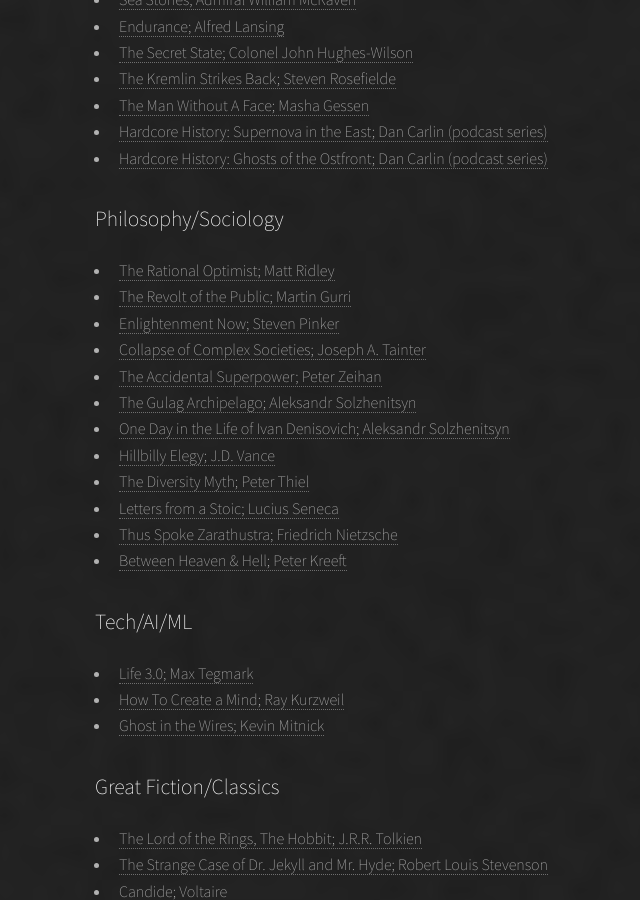
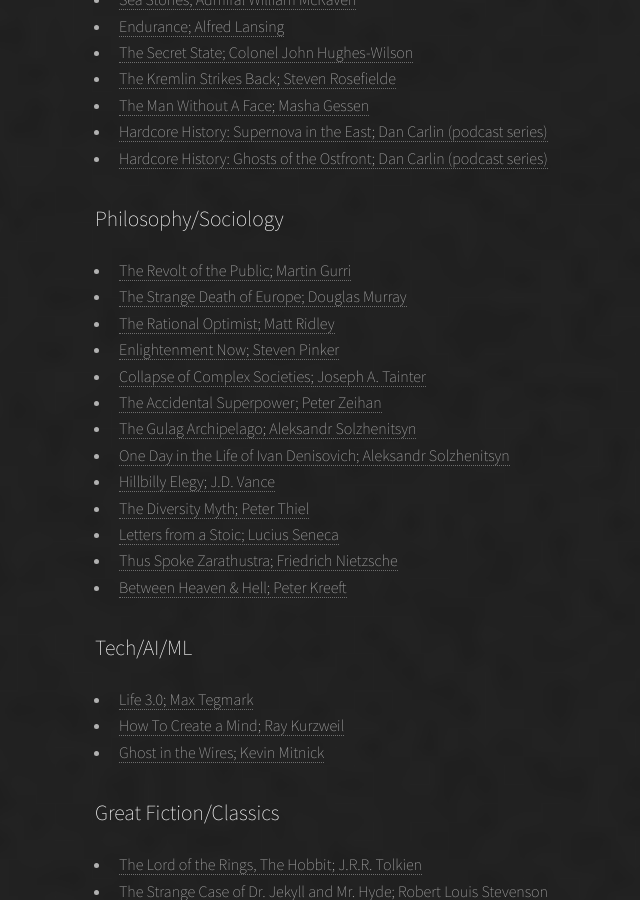
Before and after one commit to rmcwhorter/rmcwhorter.github.io, a Jekyll site: the page reading.html, which Jekyll copies as it is, in a window 1280 px wide and 900 px high, scrolled down 1435 px. Shown: the whole window, without its empty margins (33-673 px from the left). Built offline with Jekyll 4.4.1, drawn with Linux system fonts in a browser that asks for light colours; comment, search, counter and statistics services are not loaded.

Commit message:
Update reading.html
Added The Strange Death of Europe

```diff
--- a/reading.html
+++ b/reading.html
@@ -371,21 +371,31 @@
           <ul class="">
             <li>
               <a
+                href="https://www.amazon.com/Revolt-Public-Crisis-Authority-Millennium/dp/1732265143/ref=sr_1_1?keywords=the+revolt+of+the+public&qid=1579919544&sr=8-1"
+                target="_blank"
+                class=""
+                ><span class="label"
+                  >The Revolt of the Public; Martin Gurri</span
+                ></a
+              >
+            </li>
+            <li>
+              <a
+                href="https://www.amazon.com/Strange-Death-Europe-Immigration-Identity/dp/1472942248/ref=tmm_hrd_swatch_0?_encoding=UTF8&qid=1610407785&sr=8-1"
+                target="_blank"
+                class=""
+                ><span class="label"
+                  >The Strange Death of Europe; Douglas Murray</span
+                ></a
+              >
+            </li>
+	    <li>
+              <a
                 href="https://www.amazon.com/Rational-Optimist-Prosperity-Evolves-P-s/dp/0061452068"
                 target="_blank"
                 class=""
                 ><span class="label"
                   >The Rational Optimist; Matt Ridley</span
-                ></a
-              >
-            </li>
-            <li>
-              <a
-                href="https://www.amazon.com/Revolt-Public-Crisis-Authority-Millennium/dp/1732265143/ref=sr_1_1?keywords=the+revolt+of+the+public&qid=1579919544&sr=8-1"
-                target="_blank"
-                class=""
-                ><span class="label"
-                  >The Revolt of the Public; Martin Gurri</span
                 ></a
               >
             </li>
```
